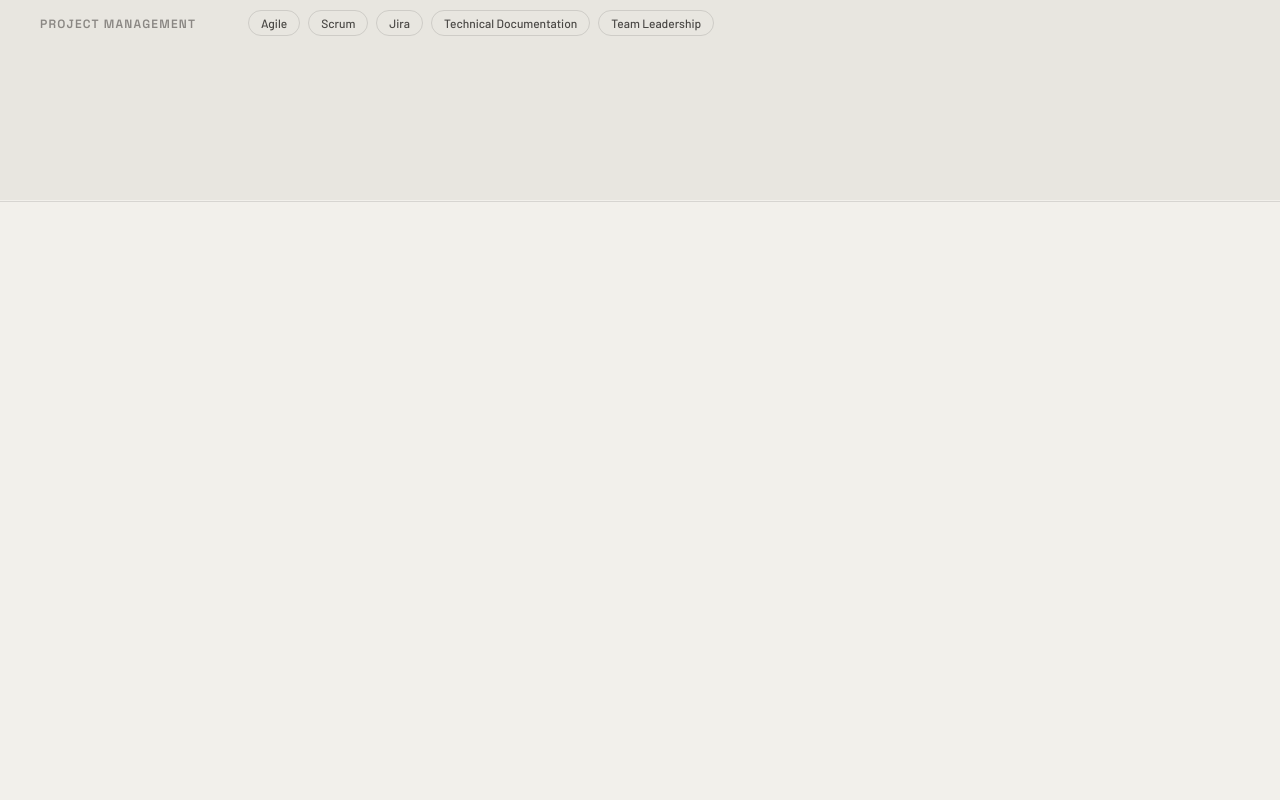
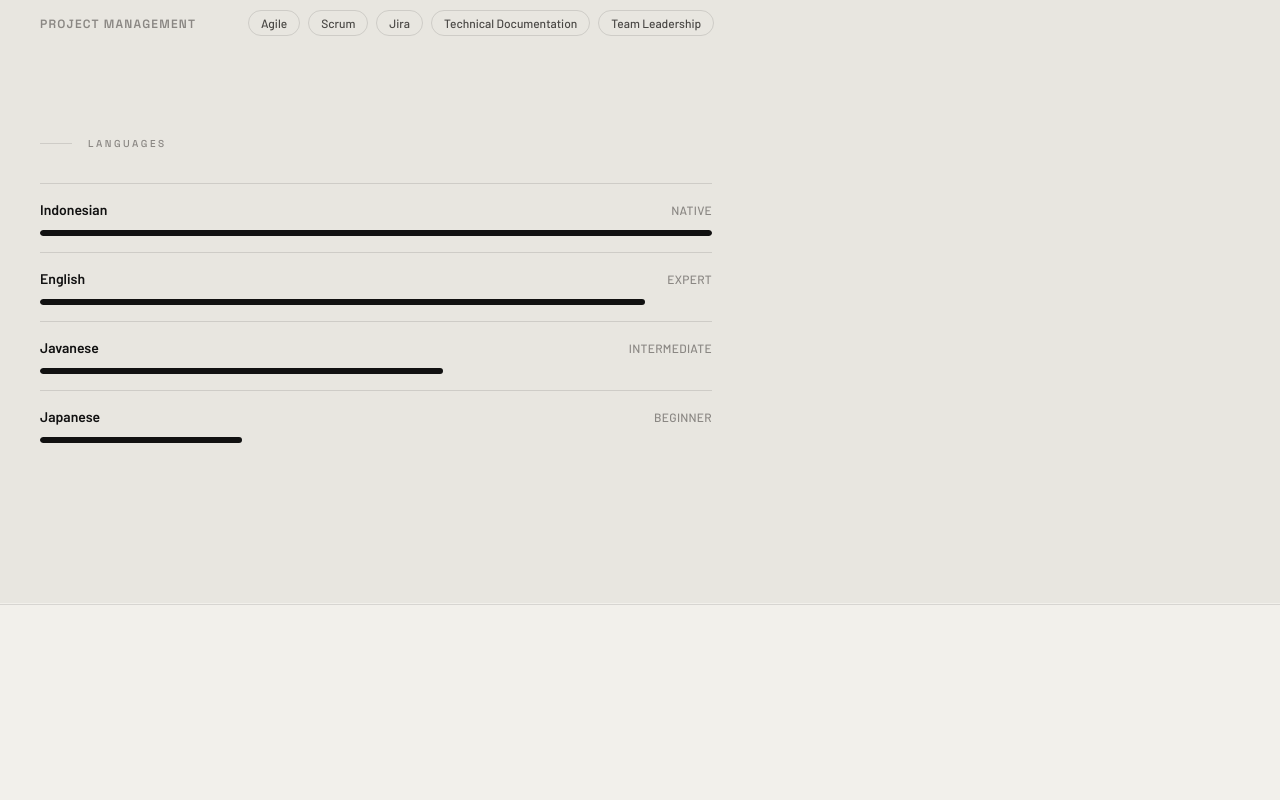
Before and after one commit to zylpheon/PortfolioFinal, a React (Vite) app: page / in a window 1280 px wide. Shown: the part 2420-3220 px from the top of the page. Built offline with nearby package versions, Linux system fonts and the light colour scheme.

Commit message:
Add language proficiency section and update blog links
- Introduced a new section for language proficiency in the Skills component.
- Updated blog links to point to the main site URL with appropriate target and rel attributes.

```diff
--- a/index.html
+++ b/index.html
@@ -53,6 +53,7 @@
     "url": "https://valen.icu",
     "email": "lrv94451@gmail.com",
     "jobTitle": "Full-Stack Developer",
+    "knowsLanguage": ["id", "en", "jv", "ja"],
     "description": "Full-Stack Developer, IoT Developer, DevOps & Network Engineer based in Yogyakarta, Indonesia.",
     "address": {
       "@type": "PostalAddress",
--- a/src/data/index.js
+++ b/src/data/index.js
@@ -68,6 +68,15 @@ export const skills = [
   },
 ]
 
+// ─── Languages ────────────────────────────────────────────
+// Ordered from most to least proficient — percent drives the bar width
+export const languages = [
+  { name: 'Indonesian', level: 'Native', percent: 100 },
+  { name: 'English', level: 'Expert', percent: 90 },
+  { name: 'Javanese', level: 'Intermediate', percent: 60 },
+  { name: 'Japanese', level: 'Beginner', percent: 30 },
+]
+
 // ─── Certifications (15 slots) ────────────────────────────
 // Set placeholder: false and fill in the fields when you have real certs
 export const certifications = [
@@ -129,32 +138,32 @@ export const projects = [
 export const blogPosts = [
   {
     id: '01',
-    title: 'Building Scalable Web Applications with React and Node.js',
+    title: 'MTCNA Module 9: Tools & Monitoring',
     excerpt:
-      'Exploring architectural patterns and best practices for building applications that gracefully grow with your users and team.',
-    date: 'Feb 2026',
-    readTime: '7 min read',
-    tags: ['React', 'Node.js', 'Architecture'],
-    link: 'https://blog.valen.icu',
+      "Complete your MTCNA journey with MikroTik's diagnostic toolkit — master Ping, Traceroute, Torch, Traffic Monitor, Netwatch, Graphing, SNMP, and Logging to troubleshoot and maintain your network like a pro.",
+    date: 'Jun 27, 2026',
+    readTime: '14 min read',
+    tags: ['Network', 'Tutorial'],
+    link: 'https://blog.valen.icu/blog/mtcna-module-9-tools',
   },
   {
     id: '02',
-    title: 'IoT Integration: Connecting Physical Devices to the Web',
+    title: 'MTCNA Module 8: Tunnels',
     excerpt:
-      'A deep dive into MQTT protocols, ESP32 firmware, and crafting real-time dashboards that turn sensor data into actionable insights.',
-    date: 'Jan 2026',
-    readTime: '10 min read',
-    tags: ['IoT', 'MQTT', 'ESP32'],
-    link: 'https://blog.valen.icu',
+      'Build secure virtual links over untrusted networks — learn the PPP framework, set up PPPoE for ISP-style deployments, manage IP Pools, and configure PPTP and SSTP VPN servers on MikroTik RouterOS.',
+    date: 'Jun 24, 2026',
+    readTime: '13 min read',
+    tags: ['Network', 'Tutorial'],
+    link: 'https://blog.valen.icu/blog/mtcna-module-8-tunnels',
   },
   {
     id: '03',
-    title: 'The Art of Minimalist UI Design',
+    title: 'MTCNA Module 7: QoS (Quality of Service)',
     excerpt:
-      'How purposeful restraint in design creates interfaces that are both visually compelling and deeply functional for the people who use them.',
-    date: 'Dec 2025',
-    readTime: '5 min read',
-    tags: ['UI/UX', 'Design', 'Minimalism'],
-    link: 'https://blog.valen.icu',
+      'Take control of your bandwidth — learn how to limit, guarantee, and fairly share network throughput on MikroTik using Simple Queues, MIR/CIR, Bursting, and the dynamic PCQ (Per Connection Queue) system.',
+    date: 'Jun 21, 2026',
+    readTime: '12 min read',
+    tags: ['Network', 'Tutorial'],
+    link: 'https://blog.valen.icu/blog/mtcna-module-7-qos',
   },
 ]
--- a/src/sections/Blog.jsx
+++ b/src/sections/Blog.jsx
@@ -127,7 +127,9 @@ export default function Blog() {
             initial="hidden"
             animate={inView ? 'show' : 'hidden'}
             custom={2}
-            href="#"
+            href="https://blog.valen.icu"
+            target="_blank"
+            rel="noopener noreferrer"
             className="flex items-center gap-2 font-body text-sm font-500 text-ink-secondary
                        underline underline-offset-4 decoration-border hover:text-ink
                        hover:decoration-ink transition-all duration-200 self-start md:self-auto"
@@ -142,16 +144,6 @@ export default function Blog() {
             <BlogCard key={post.id} post={post} index={i} inView={inView} />
           ))}
         </div>
-
-        <motion.p
-          variants={fadeUp}
-          initial="hidden"
-          animate={inView ? 'show' : 'hidden'}
-          custom={4}
-          className="mt-8 text-center font-body text-xs text-ink-muted/60"
-        >
-          * Articles above are placeholder content — will be replaced with real posts.
-        </motion.p>
       </div>
     </section>
   )
--- a/src/sections/Skills.jsx
+++ b/src/sections/Skills.jsx
@@ -1,6 +1,6 @@
 import { memo, useRef } from 'react'
 import { motion, useInView } from 'framer-motion'
-import { skills } from '../data/index.js'
+import { skills, languages } from '../data/index.js'
 
 const fadeUp = {
   hidden: { opacity: 0, y: 28 },
@@ -47,6 +47,34 @@ const SkillCategory = memo(function SkillCategory({ category, items, inView, ind
         </div>
       </div>
     </motion.div>
+  )
+})
+
+const LanguageBar = memo(function LanguageBar({ name, level, percent, index, inView }) {
+  return (
+    <div className="py-4 border-b border-border last:border-b-0">
+      <div className="flex items-center justify-between mb-2.5">
+        <span className="font-body text-sm font-600 text-ink">{name}</span>
+        <span className="font-body text-xs font-500 text-ink-muted uppercase tracking-wide">
+          {level}
+        </span>
+      </div>
+      <div
+        className="h-1.5 w-full bg-border/60 rounded-full overflow-hidden"
+        role="progressbar"
+        aria-label={`${name} proficiency level: ${level}`}
+        aria-valuenow={percent}
+        aria-valuemin={0}
+        aria-valuemax={100}
+      >
+        <motion.div
+          className="h-full bg-ink rounded-full"
+          initial={{ width: 0 }}
+          animate={inView ? { width: `${percent}%` } : { width: 0 }}
+          transition={{ delay: 0.2 + index * 0.12, duration: 0.9, ease: [0.22, 1, 0.36, 1] }}
+        />
+      </div>
+    </div>
   )
 })
 
@@ -112,6 +140,24 @@ export default function Skills() {
             />
           ))}
         </div>
+        <div className="mt-20">
+          <motion.div
+            variants={fadeUp}
+            initial="hidden"
+            animate={inView ? 'show' : 'hidden'}
+            custom={skills.length * 0.5 + 1}
+            className="flex items-center gap-4 mb-8"
+          >
+            <span className="w-8 h-px bg-border" />
+            <span className="section-label">Languages</span>
+          </motion.div>
+
+          <div className="max-w-2xl border-t border-border">
+            {languages.map((lang, i) => (
+              <LanguageBar key={lang.name} {...lang} index={i} inView={inView} />
+            ))}
+          </div>
+        </div>
       </div>
     </section>
   )
```
